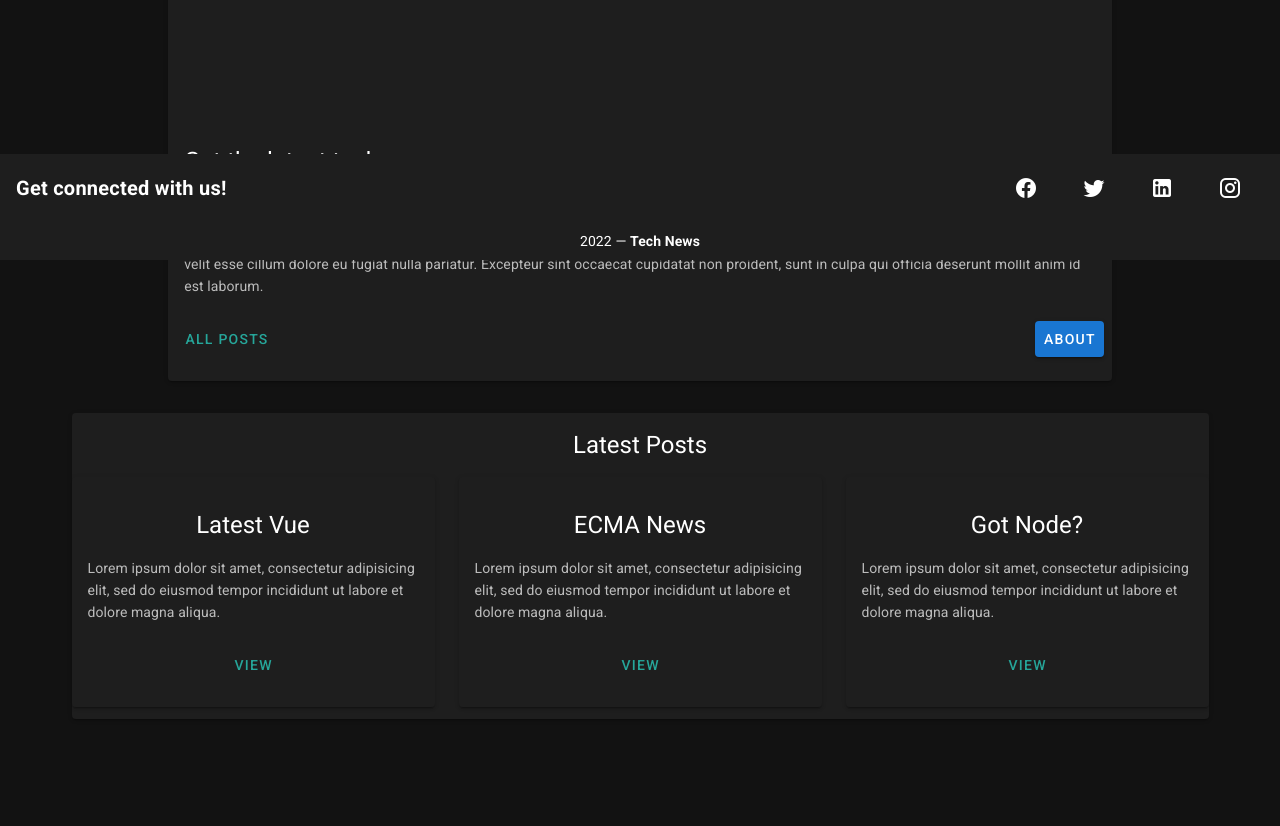
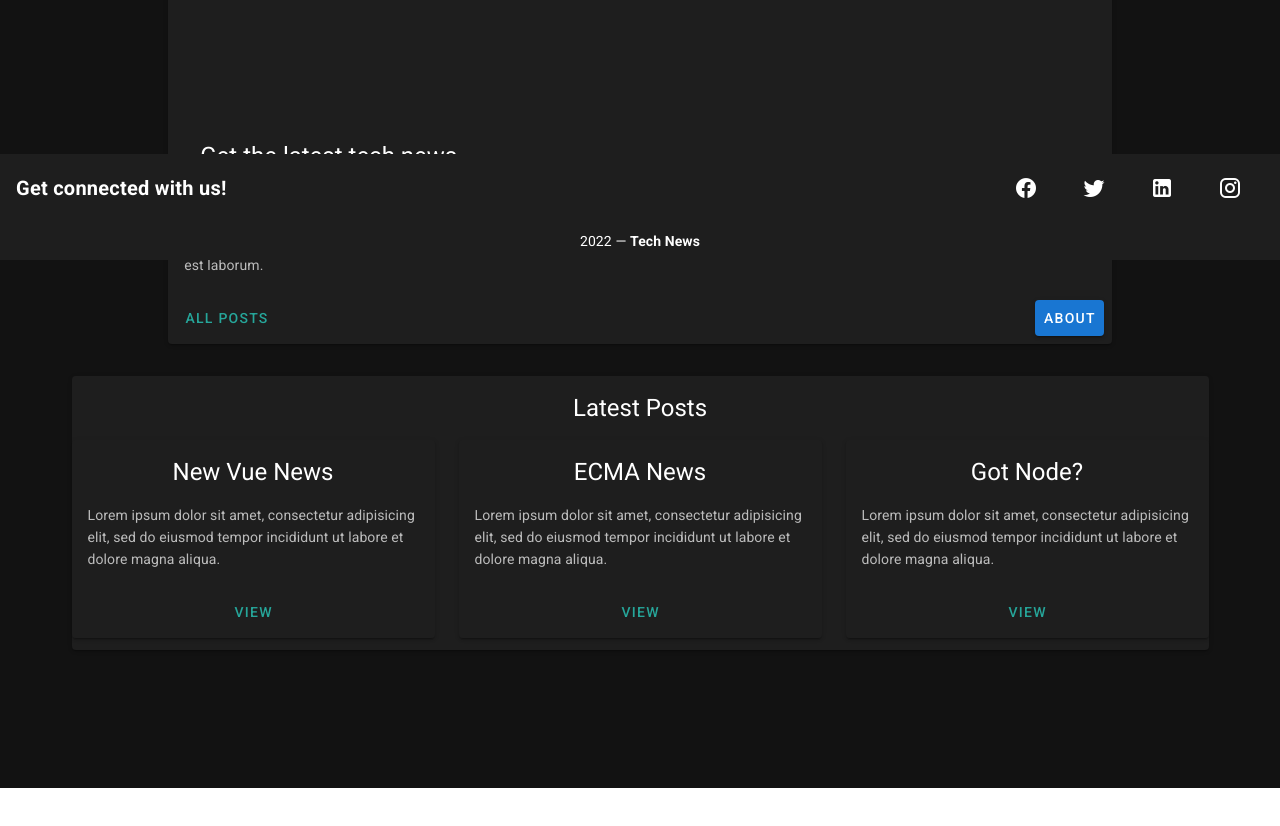
Before and after one commit to will-i-code420/first-nuxt-app, a Nuxt app: page / in a window 1280 px wide. Shown: the part 540-1366 px from the top of the page. After the commit the page ends 1328 px from the top, so only its background shows below. Built offline with nearby package versions, Linux system fonts and the light colour scheme.

Commit message:
created reusbale card component and started implementation

```diff
--- /dev/null
+++ b/components/ui/BaseCard.vue
@@ -0,0 +1,21 @@
+<template lang="html">
+  <v-card>
+    <v-card-title class="headline justify-center">
+      <slot name="title"></slot>
+    </v-card-title>
+    <v-card-text>
+      <slot></slot>
+    </v-card-text>
+    <v-card-actions class="justify-center">
+      <slot name="actions"></slot>
+    </v-card-actions>
+  </v-card>
+</template>
+
+<script>
+export default {
+}
+</script>
+
+<style lang="css" scoped>
+</style>
--- a/nuxt.config.js
+++ b/nuxt.config.js
@@ -29,7 +29,10 @@ export default {
   ],
 
   // Auto import components: https://go.nuxtjs.dev/config-components
-  components: true,
+  components: [
+    '~/components',
+    { path: '~/components/ui', extensions: ['vue'] }
+  ],
 
   // Modules for dev and build (recommended): https://go.nuxtjs.dev/config-modules
   buildModules: [
--- a/pages/index.vue
+++ b/pages/index.vue
@@ -2,21 +2,19 @@
   <v-container>
   <v-row justify="center" align="center" class="mb-5">
     <v-col cols="16" sm="12" md="10">
-      <v-card class="logo py-4 justify-center">
+      <BaseCard>
         <v-img class="align-end" src="/maxim-hopman-IayKLkmz6g0-unsplash.jpg">
           <v-card-title class="headline">
             Get the latest tech news
           </v-card-title>
         </v-img>
-        <v-card-text>
-          Lorem ipsum dolor sit amet, consectetur adipisicing elit, sed do eiusmod tempor incididunt ut labore et dolore magna aliqua. Ut enim ad minim veniam, quis nostrud exercitation ullamco laboris nisi ut aliquip ex ea commodo consequat. Duis aute irure dolor in reprehenderit in voluptate velit esse cillum dolore eu fugiat nulla pariatur. Excepteur sint occaecat cupidatat non proident, sunt in culpa qui officia deserunt mollit anim id est laborum.
-        </v-card-text>
-        <v-card-actions>
+        Lorem ipsum dolor sit amet, consectetur adipisicing elit, sed do eiusmod tempor incididunt ut labore et dolore magna aliqua. Ut enim ad minim veniam, quis nostrud exercitation ullamco laboris nisi ut aliquip ex ea commodo consequat. Duis aute irure dolor in reprehenderit in voluptate velit esse cillum dolore eu fugiat nulla pariatur. Excepteur sint occaecat cupidatat non proident, sunt in culpa qui officia deserunt mollit anim id est laborum.
+        <template #actions>
           <v-btn color="info" text nuxt to="/posts">All Posts</v-btn>
           <v-spacer />
           <v-btn color="primary" nuxt to="/about"> About </v-btn>
-        </v-card-actions>
-      </v-card>
+        </template>
+      </BaseCard>
     </v-col>
   </v-row>
   <v-card class="mb-5">
@@ -25,19 +23,17 @@
     </v-card-title>
     <v-row justify="center" align="center">
     <v-col v-for="post in posts" :key="post.id">
-      <v-card class="py-4 justify-center">
-        <v-card-title class="headline justify-center">
+      <BaseCard>
+        <template #title>
           {{post.title}}
-        </v-card-title>
-        <v-card-text>
-          {{post.description}}
-        </v-card-text>
-        <v-card-actions class="justify-center">
+        </template>
+        {{post.description}}
+        <template #actions>
           <v-btn color="info" text nuxt :to="`/posts/${post.id}`">
             View
           </v-btn>
-        </v-card-actions>
-      </v-card>
+        </template>
+      </BaseCard>
     </v-col>
   </v-row>
 </v-card>
@@ -50,7 +46,7 @@ export default {
   data () {
     return {
       posts: [
-        {id: 1, title: 'Latest Vue', description: 'Lorem ipsum dolor sit amet, consectetur adipisicing elit, sed do eiusmod tempor incididunt ut labore et dolore magna aliqua.'},
+        {id: 1, title: 'New Vue News', description: 'Lorem ipsum dolor sit amet, consectetur adipisicing elit, sed do eiusmod tempor incididunt ut labore et dolore magna aliqua.'},
         {id: 2, title: 'ECMA News', description: 'Lorem ipsum dolor sit amet, consectetur adipisicing elit, sed do eiusmod tempor incididunt ut labore et dolore magna aliqua.'},
         {id: 3, title: 'Got Node?', description: 'Lorem ipsum dolor sit amet, consectetur adipisicing elit, sed do eiusmod tempor incididunt ut labore et dolore magna aliqua.'},
       ]
```
